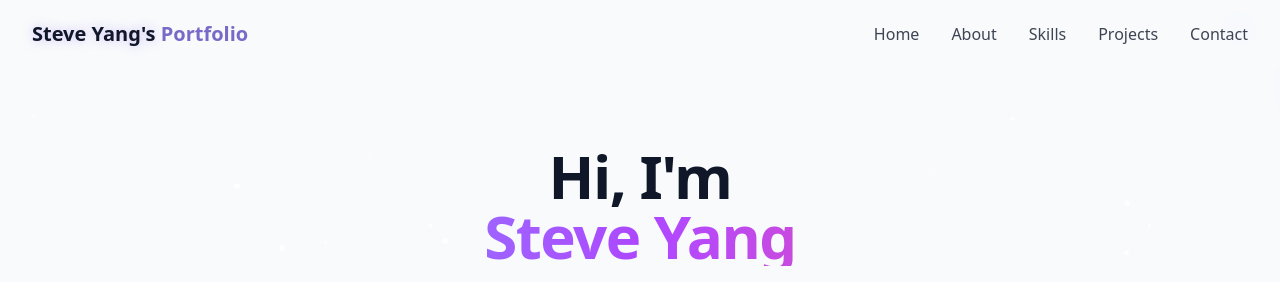
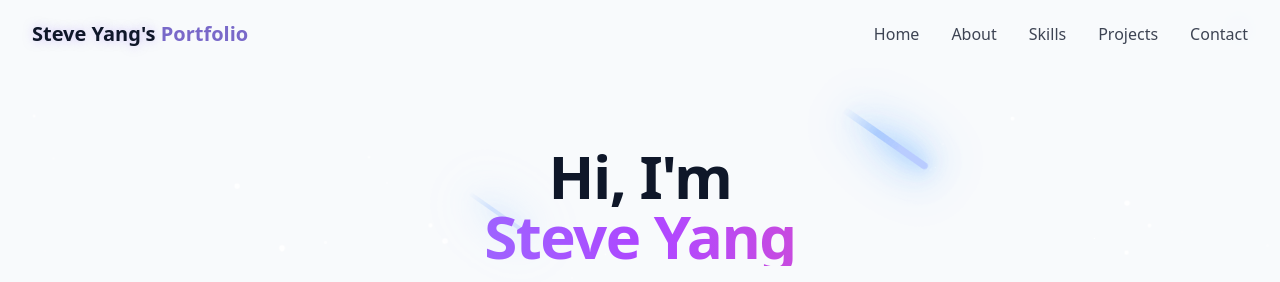
Before and after one commit to syang1290/beautiful-react-tailwind-portfolio, a React (Vite) app: page / in a window 1280 px wide. Shown: the top 282 px of the page. Built offline with nearby package versions, Linux system fonts and the light colour scheme; grey boxes are pictures that could not be loaded.

Commit message:
Changed meteor delay time

```diff
--- a/src/components/StarBackground.jsx
+++ b/src/components/StarBackground.jsx
@@ -67,7 +67,7 @@ export const StarBackground = () => {
             size: Math.random() * 2 + 1,
             x: Math.random() * 100,
             y: Math.random() * 20,
-            delay: Math.random() * 15,
+            delay: Math.random() * 8,
             animationDuration: Math.random() * 3 + 3,
             color,
             });
```
